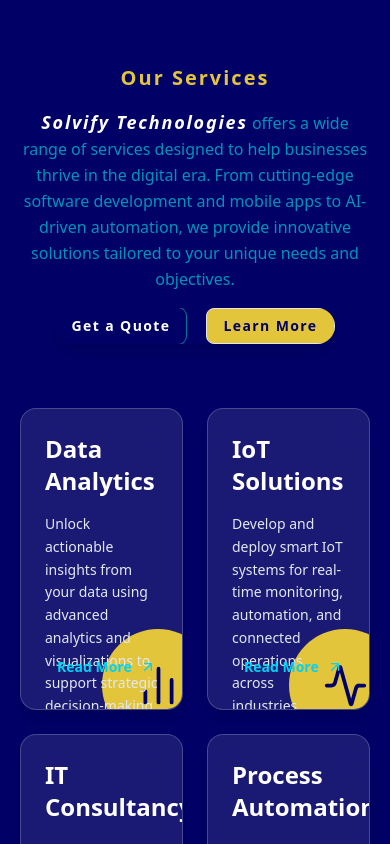
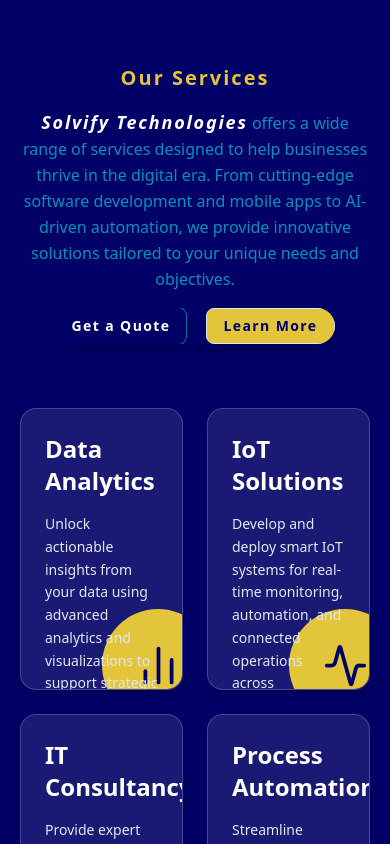
Before and after one commit to PAPA-CHUWE/SOLVIFY-TECHNOLOGIES-WEBSITE, a Next.js app: page /services in a window 390 px wide. Shown: the top 844 px of the page. Built offline with nearby package versions, Linux system fonts and the light colour scheme.

Commit message:
services

```diff
--- a/app/landingPageComponents/ServiceCard.tsx
+++ b/app/landingPageComponents/ServiceCard.tsx
@@ -27,7 +27,7 @@
         </div>
       )}
 
-      <CardContent className="relative z-10 flex flex-col gap-4 h-48">
+      <CardContent className="relative z-10 flex flex-col gap-4 h-52">
         <h2 className="text-2xl font-semibold text-white">{title}</h2>
         <p className="text-slate-200 text-sm leading-relaxed">{description}</p>
       </CardContent>
@@ -37,7 +37,7 @@
         <Button
           variant="ghost"
           onClick={onClick}
-          className="flex items-center gap-2 text-cyan-400 font-semibold hover:text-[#e3c53c] transition-colors"
+          className="md:flex items-center gap-2 text-cyan-400 font-semibold hover:text-[#e3c53c] transition-colors hidden"
         >
           Read More
           <ArrowUpRight className="w-4 h-4" />
```
